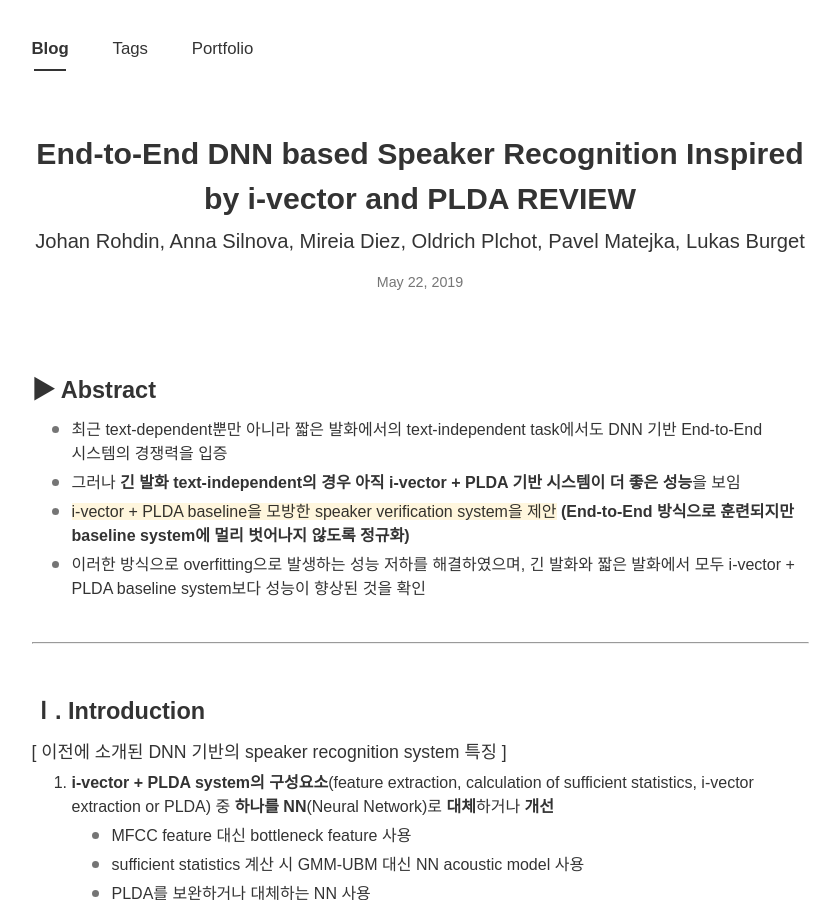
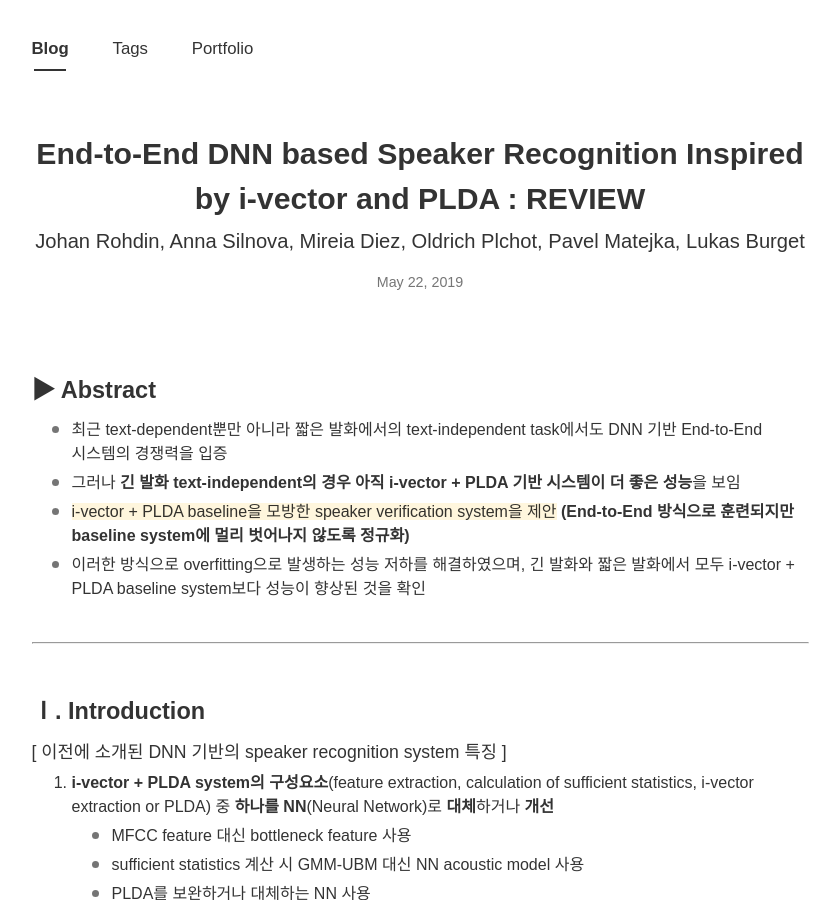
Before and after one commit to arabae/arabae.github.io, a Jekyll site: the page built from _posts/2019-05-22-End-to-End DNN based Speaker Recognition Inspired by i-vector and PLDA.md, in a window 1280 px wide and 900 px high. Shown: the whole window, without its empty margins (220-1060 px from the left). Built offline with Jekyll 4.4.1, drawn with Linux system fonts in a browser that asks for light colours; nearby versions of some CDN libraries; some web fonts are replaced; comment, search, counter and statistics services are not loaded.

```diff
--- a/_posts/2019-05-22-End-to-End DNN based Speaker Recognition Inspired by i-vector and PLDA.md
+++ b/_posts/2019-05-22-End-to-End DNN based Speaker Recognition Inspired by i-vector and PLDA.md
@@ -1,6 +1,6 @@
 ---
 layout: post
-title: "End-to-End DNN based Speaker Recognition Inspired by i-vector and PLDA  REVIEW"
+title: "End-to-End DNN based Speaker Recognition Inspired by i-vector and PLDA : REVIEW"
 subtitle: "Johan Rohdin, Anna Silnova, Mireia Diez, Oldrich Plchot, Pavel Matejka, Lukas Burget"
 tags: [SpeakerVerification, SpeakerRecognition, research_review, ML, i-vector, E2E]
 author: Ara Bae
```
